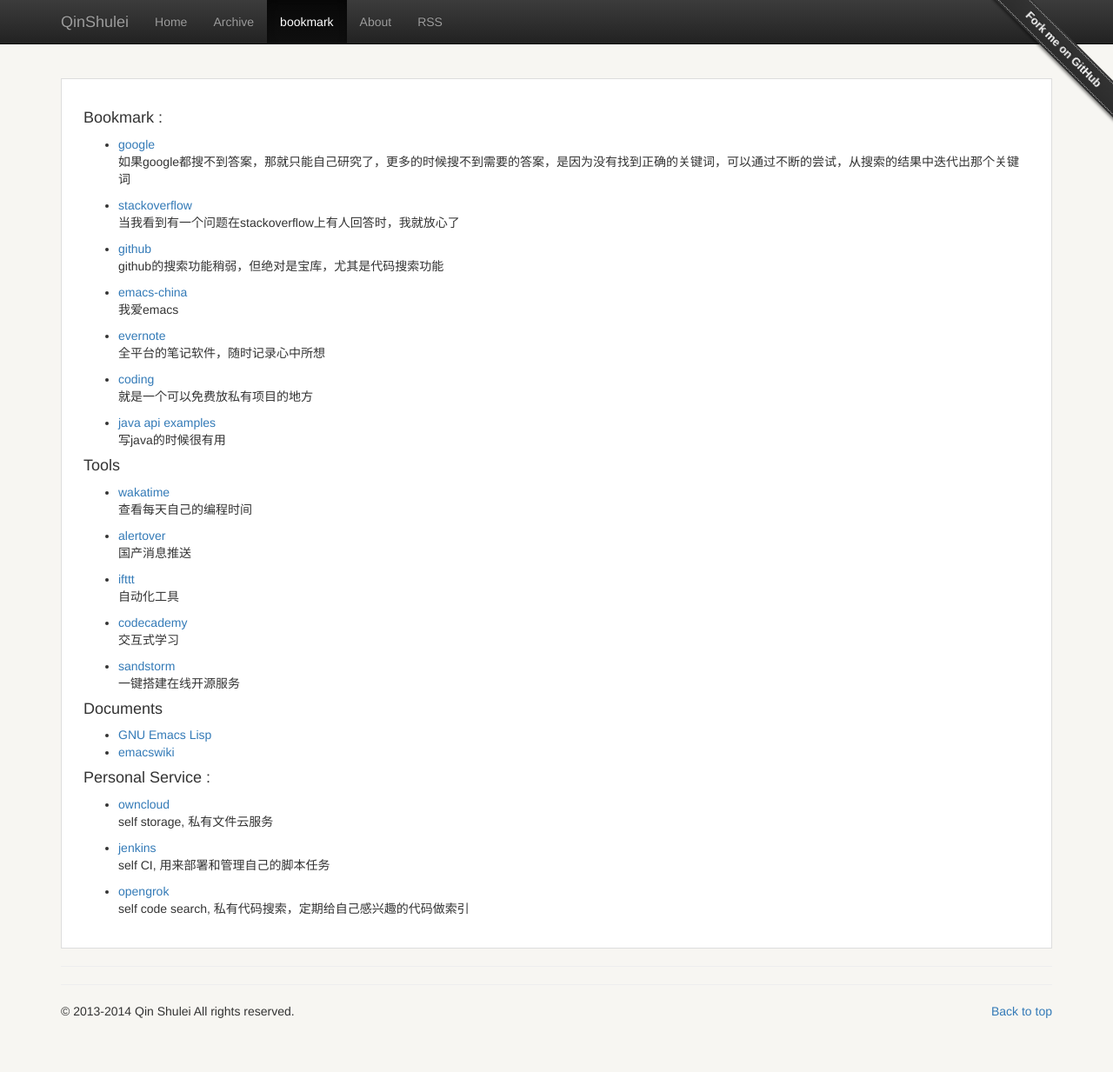
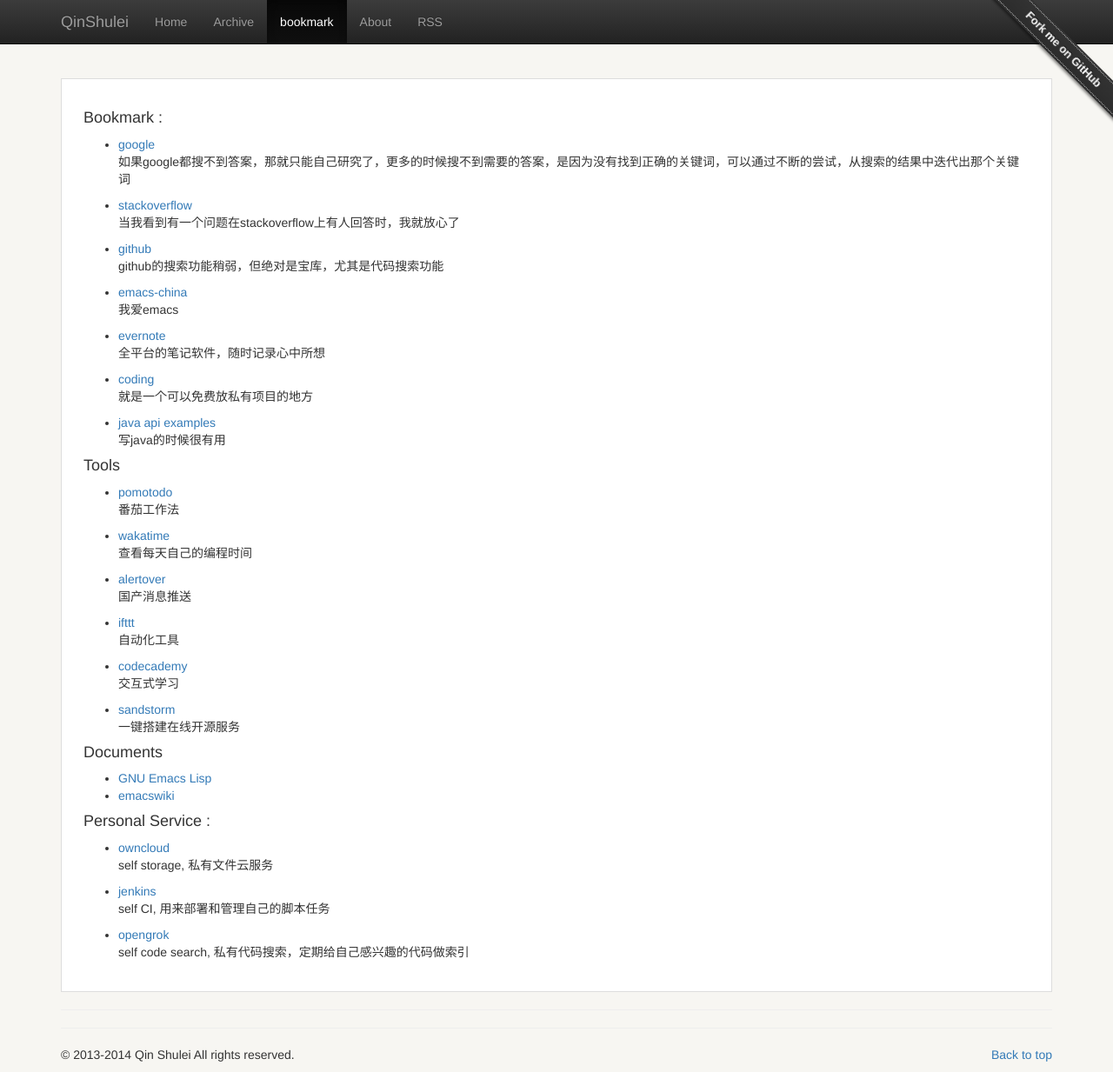
Before and after one commit to qinshulei/qinshulei.github.io, a Jekyll site: the page built from bookmark/index.html, in a window 1280 px wide and 1233 px high. Shown: the whole window at 87% size. Built offline with Jekyll 4.4.1, drawn with Linux system fonts in a browser that asks for light colours; nearby versions of some CDN libraries; comment, search, counter and statistics services are not loaded.

Commit message:
add pomotodo

```diff
--- a/bookmark/index.html
+++ b/bookmark/index.html
@@ -36,6 +36,10 @@
     </ul>
     <h4>Tools</h4>
     <ul>
+        <li>
+            <a href="https://pomotodo.com/app/">pomotodo</a>
+            <p>番茄工作法</p>
+        </li>
         <li>
             <a href="https://wakatime.com/dashboard/">wakatime</a>
             <p>
```
